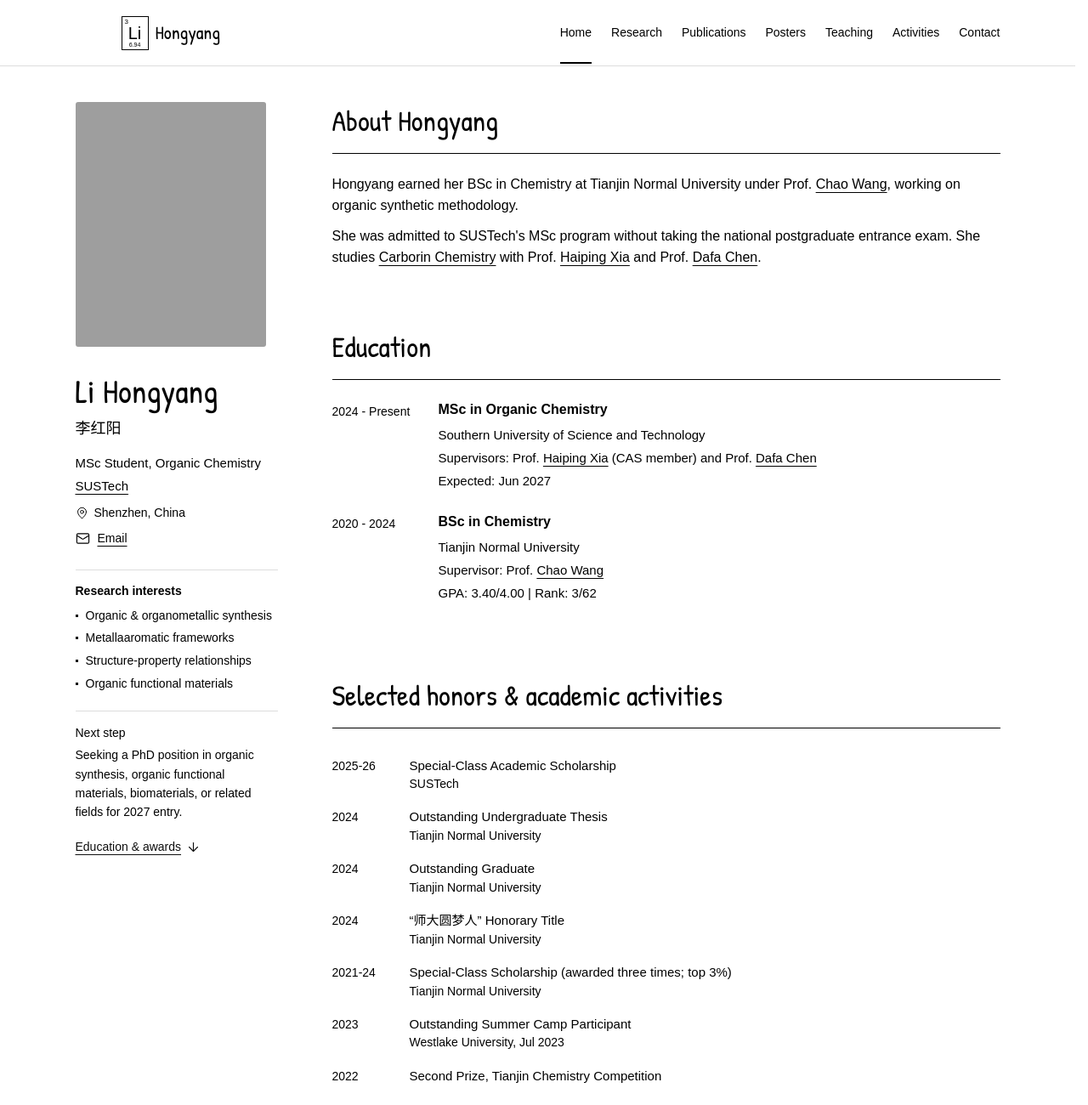
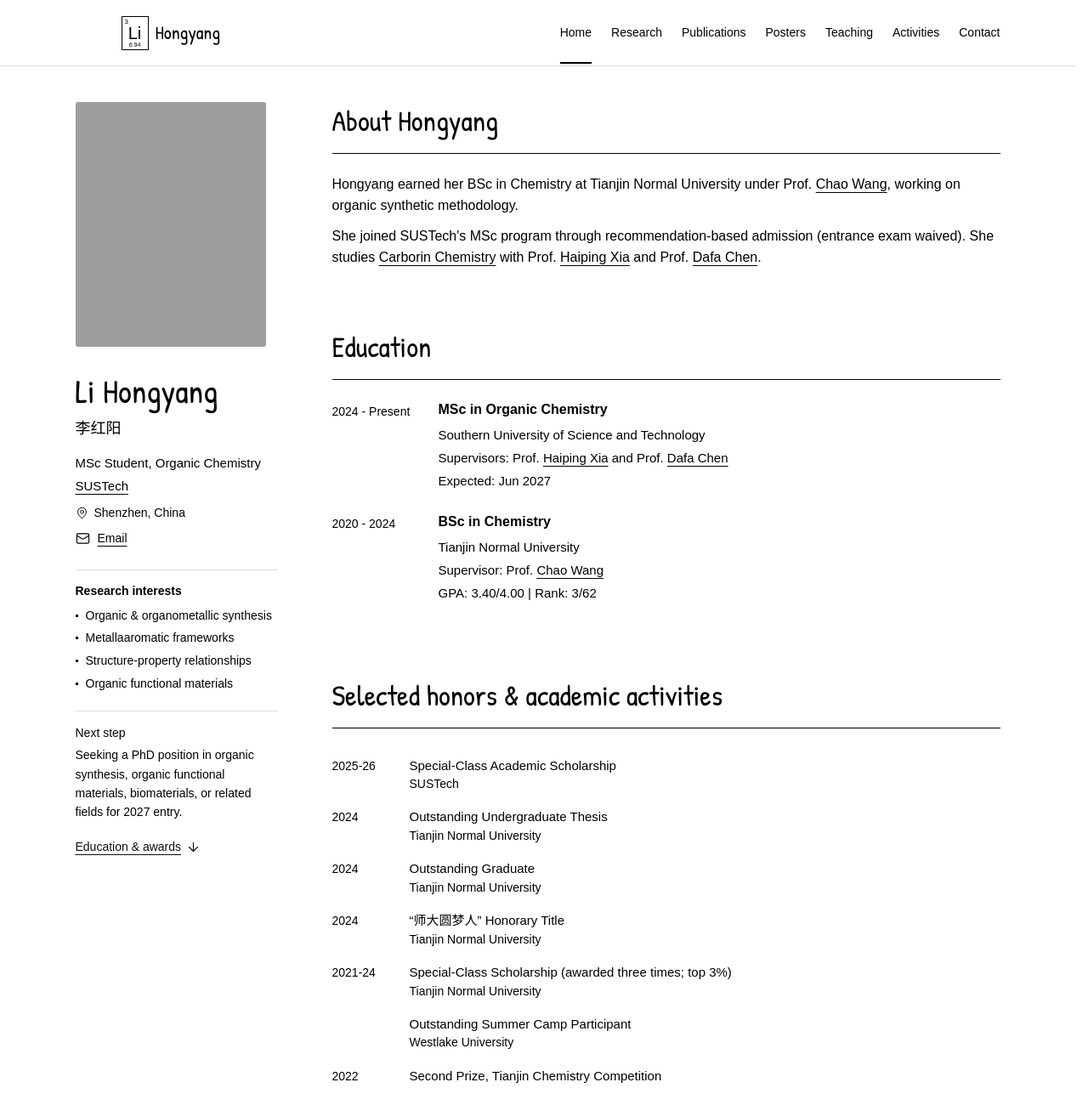
Before and after one commit to hyangli-chem/hyangli-chem.github.io, a plain HTML site: page index.html in a window 1280 px wide. Shown: the top 1300 px of the page at 85% size. Drawn offline with Linux system fonts and the light colour scheme; grey boxes are pictures that could not be loaded.

Commit message:
Simplify academic profile content

```diff
--- a/index.html
+++ b/index.html
@@ -87,7 +87,7 @@
       <section id="about" class="section about-section" aria-labelledby="about-title">
         <div class="section-heading"><h2 id="about-title">About Hongyang</h2></div>
         <p>Hongyang earned her BSc in Chemistry at Tianjin Normal University under Prof. <a href="https://www.x-mol.com/groups/chaowang" target="_blank" rel="noopener noreferrer">Chao Wang</a>, working on organic synthetic methodology.</p>
-        <p>She was admitted to SUSTech's MSc program without taking the national postgraduate entrance exam. She studies <a href="https://www.carbolong.com/home" target="_blank" rel="noopener noreferrer">Carborin Chemistry</a> with Prof. <a href="https://www.sustech.edu.cn/zh/faculties/xiahaiping.html" target="_blank" rel="noopener noreferrer">Haiping Xia</a> and Prof. <a href="https://www.sustech.edu.cn/zh/faculties/chendafa.html" target="_blank" rel="noopener noreferrer">Dafa Chen</a>.</p>
+        <p>She joined SUSTech's MSc program through recommendation-based admission (entrance exam waived). She studies <a href="https://www.carbolong.com/home" target="_blank" rel="noopener noreferrer">Carborin Chemistry</a> with Prof. <a href="https://www.sustech.edu.cn/zh/faculties/xiahaiping.html" target="_blank" rel="noopener noreferrer">Haiping Xia</a> and Prof. <a href="https://www.sustech.edu.cn/zh/faculties/chendafa.html" target="_blank" rel="noopener noreferrer">Dafa Chen</a>.</p>
         </section>
 
       <section id="education" class="section" aria-labelledby="education-title">
@@ -97,7 +97,7 @@
           <div>
 <h3>MSc in Organic Chemistry</h3>
 <p>Southern University of Science and Technology</p>
-<p class="muted">Supervisors: Prof. <a href="https://www.sustech.edu.cn/zh/faculties/xiahaiping.html" target="_blank" rel="noopener noreferrer">Haiping Xia</a> (<abbr title="Chinese Academy of Sciences">CAS</abbr> member) and Prof. <a href="https://www.sustech.edu.cn/zh/faculties/chendafa.html" target="_blank" rel="noopener noreferrer">Dafa Chen</a></p>
+<p class="muted">Supervisors: Prof. <a href="https://www.sustech.edu.cn/zh/faculties/xiahaiping.html" target="_blank" rel="noopener noreferrer">Haiping Xia</a> and Prof. <a href="https://www.sustech.edu.cn/zh/faculties/chendafa.html" target="_blank" rel="noopener noreferrer">Dafa Chen</a></p>
 <p class="muted">Expected: Jun 2027</p>
 </div>
         </div>
@@ -141,8 +141,8 @@
 </dd>
 </div>
           <div>
-<dt>2023</dt>
-<dd>Outstanding Summer Camp Participant <span>Westlake University, Jul 2023</span>
+<dt></dt>
+<dd>Outstanding Summer Camp Participant <span>Westlake University</span>
 </dd>
 </div>
           <div>
```
Also changed, not shown: activities.html (+0 -8 lines), research.html (+1 -1 lines), teaching.html (+3 -3 lines).
